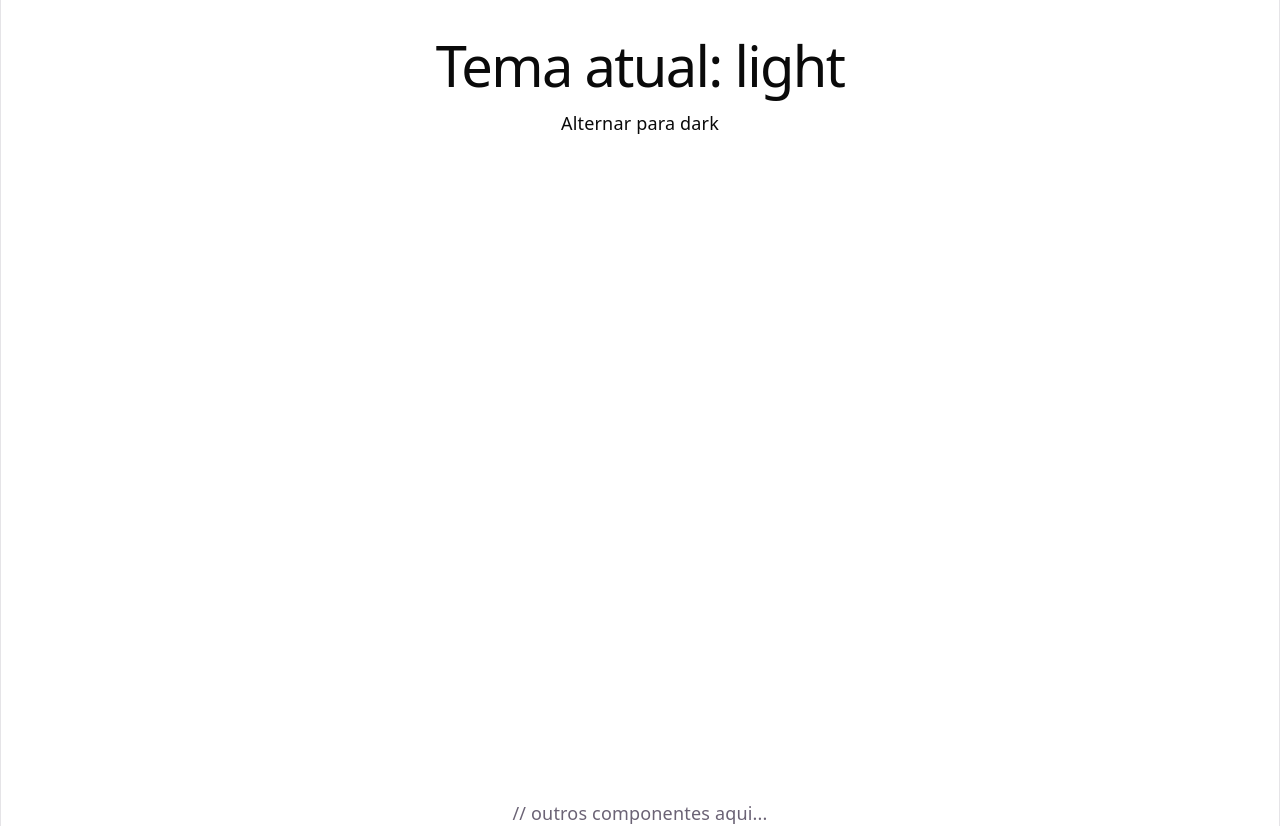
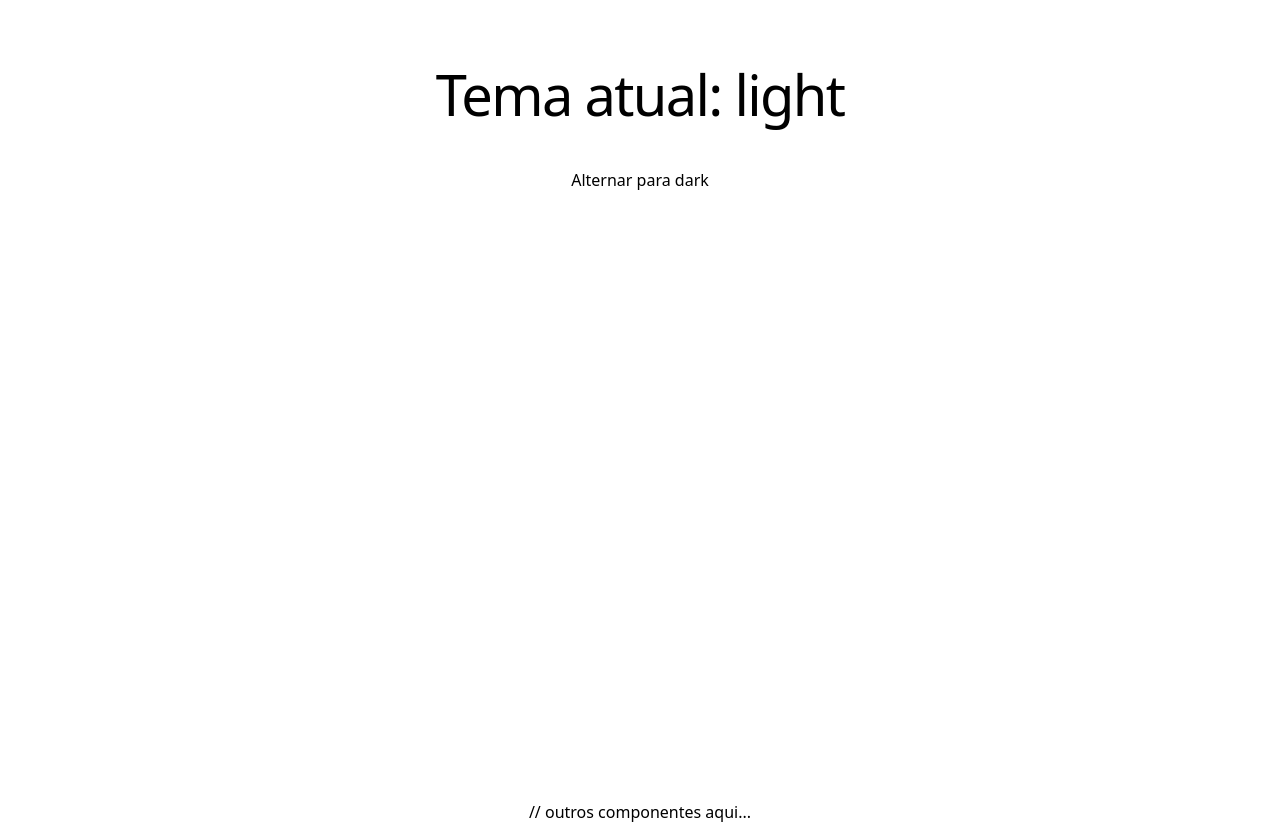
Before and after one commit to devstoks/projeto-react-step, a React (Vite) app: page / in a window 1280 px wide. Built offline with nearby package versions, Linux system fonts and the light colour scheme.

Commit message:
atualizando thema

```diff
--- a/src/components/Aula12/ThemeSwitcher.jsx
+++ b/src/components/Aula12/ThemeSwitcher.jsx
@@ -1,25 +1,17 @@
+
 import { useTheme } from './ThemeContext';
 
 const ThemeSwitcher = () => {
   const { theme, toggleTheme } = useTheme();
 
   return (
-    <div
-      style={{
-        background: theme === 'light' ? '#fff' : '#333',
-        color: theme === 'light' ? '#0a0a0a' : '#fff',
-        padding: '20px',
-        minHeight: '100vh',
-      }}
-    >
-      <h1
-        style={{
-          color: theme === 'light' ? '#0a0a0a' : '#fff',
-        }}
-      >
-        Tema atual: {theme}
-      </h1>
-
+    <div style={{
+      background: theme === 'light' ? '#fff' : '#0b0b0b',
+      color: theme === 'light' ? '#000' : '#fff',
+      padding: '20px',
+      minHeight: '100vh',
+    }}>
+      <h1>Tema atual: {theme}</h1>
       <button onClick={toggleTheme}>
         Alternar para {theme === 'light' ? 'dark' : 'light'}
       </button>
--- a/src/index.css
+++ b/src/index.css
@@ -4,57 +4,6 @@
 @import 'tailwindcss/components';
 @import 'tailwindcss/utilities';
 
-:root {
-  --text: #6b6375;
-  --text-h: #08060d;
-  --bg: #fff;
-  --border: #e5e4e7;
-  --code-bg: #f4f3ec;
-  --accent: #aa3bff;
-  --accent-bg: rgba(170, 59, 255, 0.1);
-  --accent-border: rgba(170, 59, 255, 0.5);
-  --social-bg: rgba(244, 243, 236, 0.5);
-  --shadow:
-    rgba(0, 0, 0, 0.1) 0 10px 15px -3px, rgba(0, 0, 0, 0.05) 0 4px 6px -2px;
-
-  --sans: system-ui, 'Segoe UI', Roboto, sans-serif;
-  --heading: system-ui, 'Segoe UI', Roboto, sans-serif;
-  --mono: ui-monospace, Consolas, monospace;
-
-  font: 18px/145% var(--sans);
-  letter-spacing: 0.18px;
-  color-scheme: light dark;
-  color: var(--text);
-  background: var(--bg);
-  font-synthesis: none;
-  text-rendering: optimizeLegibility;
-  -webkit-font-smoothing: antialiased;
-  -moz-osx-font-smoothing: grayscale;
-
-  @media (max-width: 1024px) {
-    font-size: 16px;
-  }
-}
-
-@media (prefers-color-scheme: dark) {
-  :root {
-    --text: #9ca3af;
-    --text-h: #f3f4f6;
-    --bg: #16171d;
-    --border: #2e303a;
-    --code-bg: #1f2028;
-    --accent: #c084fc;
-    --accent-bg: rgba(192, 132, 252, 0.15);
-    --accent-border: rgba(192, 132, 252, 0.5);
-    --social-bg: rgba(47, 48, 58, 0.5);
-    --shadow:
-      rgba(0, 0, 0, 0.4) 0 10px 15px -3px, rgba(0, 0, 0, 0.25) 0 4px 6px -2px;
-  }
-
-  #social .button-icon {
-    filter: invert(1) brightness(2);
-  }
-}
 
 body {
   margin: 0;
```
